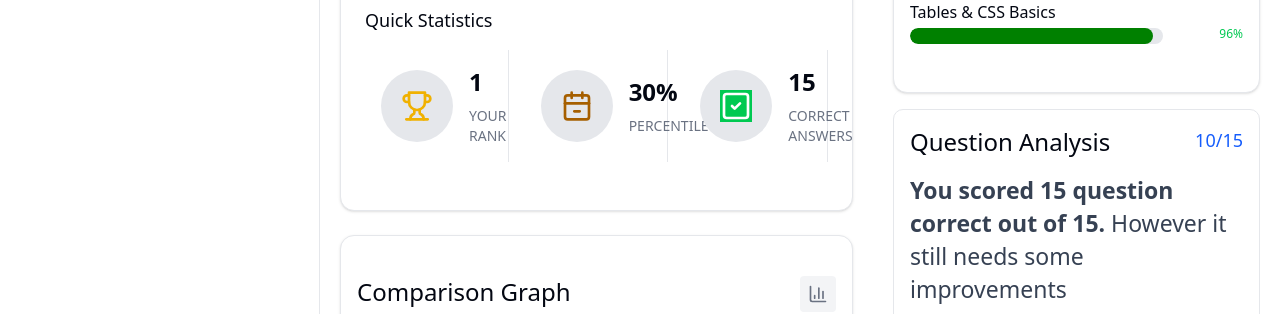
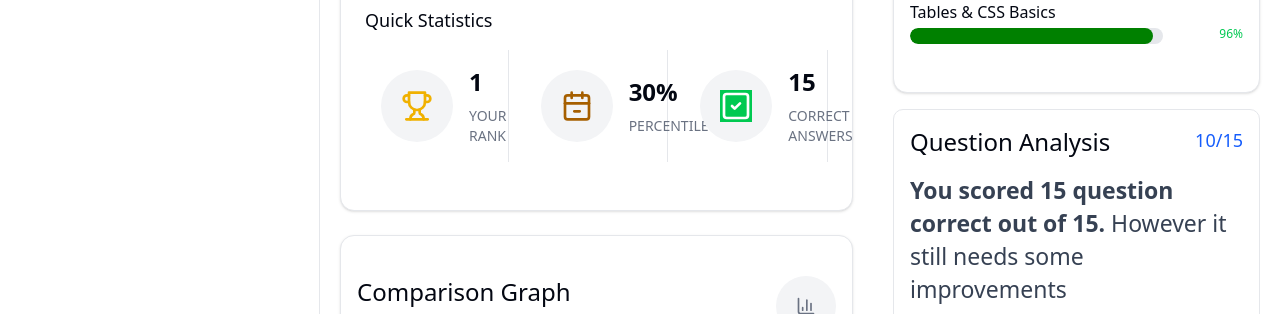
Before and after one commit to bamikefa-adewale/whatBytes, a Next.js app: page / in a window 1280 px wide. Shown: the part 486-800 px from the top of the page. Built offline with nearby package versions, Linux system fonts and the light colour scheme.

Commit message:
rounded of full for signal icon

```diff
--- a/src/components/skills/ComparisonGraph.tsx
+++ b/src/components/skills/ComparisonGraph.tsx
@@ -13,7 +13,7 @@ export const ComparisonGraph = () => {
       <CardContent className="p-4 md:p-6]">
         <div className="flex justify-between items-start mb-4">
           <h2 className="text-2xl font-medium">Comparison Graph</h2>
-          <div className="bg-gray-100 p-2 rounded">
+          <div className="bg-gray-100 rounded-full p-5">
             <BarChart3 className="h-5 w-5 text-gray-500" />
           </div>
         </div>
@@ -27,22 +27,7 @@ export const ComparisonGraph = () => {
           </p>
         </div>
         <div className="">
-          {/* <div className="absolute inset-0 flex items-center justify-center">
-            <svg viewBox="0 0 400 100" className="w-full h-full">
-              <path
-                d="M 50,80 L 100,70 L 150,50 L 200,20 L 250,40 L 300,90"
-                fill="none"
-                stroke="#6366f1"
-                strokeWidth="2"
-              />
-              <circle cx="200" cy="20" r="4" fill="#6366f1" />
-              <circle cx="150" cy="50" r="4" fill="#6366f1" />
-              <circle cx="250" cy="40" r="4" fill="#6366f1" />
-              <circle cx="100" cy="70" r="4" fill="#6366f1" />
-              <circle cx="300" cy="90" r="4" fill="#6366f1" />
-              <circle cx="50" cy="80" r="4" fill="#6366f1" />
-            </svg>
-          </div> */}
+
           <ComparisonChart />
         </div>
       </CardContent>
--- a/src/components/skills/Statistics.tsx
+++ b/src/components/skills/Statistics.tsx
@@ -42,7 +42,7 @@ export const Statistics = () => {
         <div className="grid grid-cols-1 sm:grid-cols-3 gap-4">
           {stats.map((item, index) => (
             <div key={index} className="flex items-center gap-4 p-4 border-r ">
-              <div className="rounded-full bg-gray-200 p-5">{item.icon}</div>
+              <div className="rounded-full bg-gray-100 p-5">{item.icon}</div>
               <div>
                 <div className="text-xl md:text-2xl font-bold mb-2">
                   {item.value}
```
